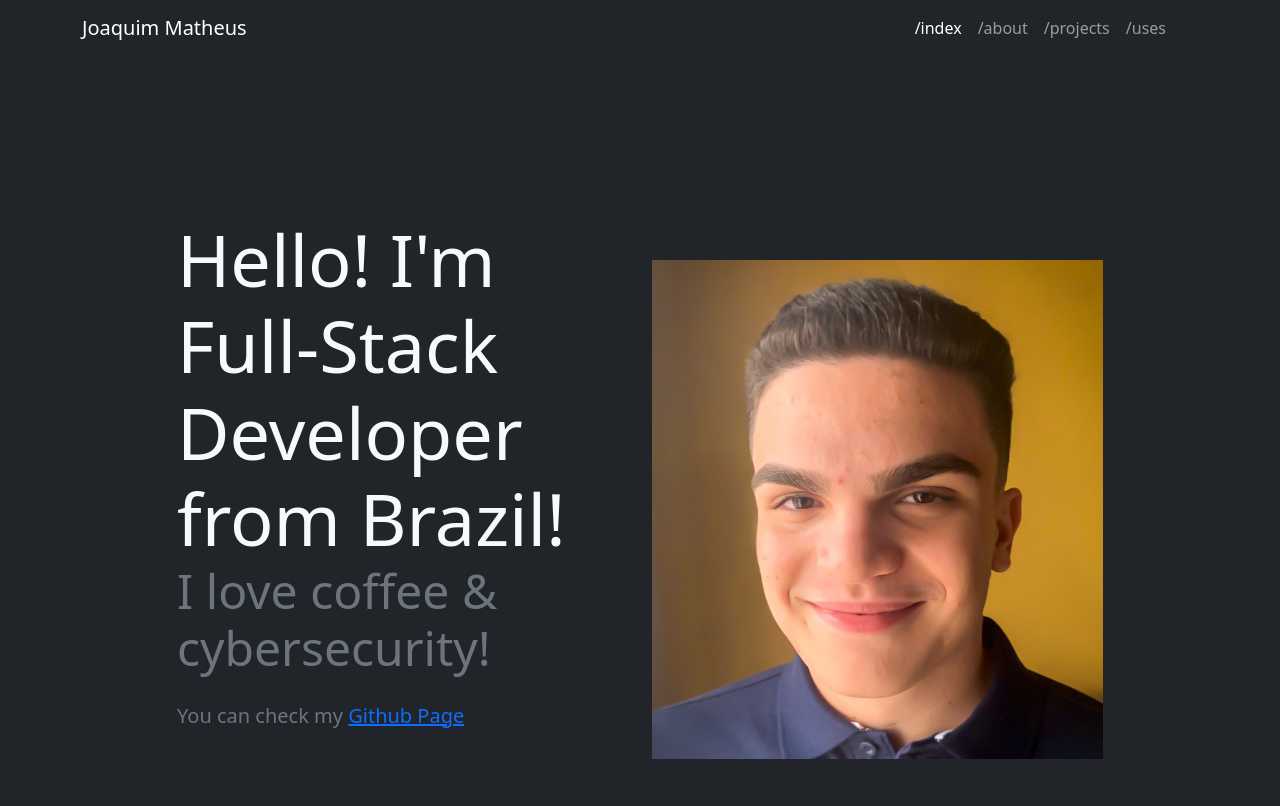
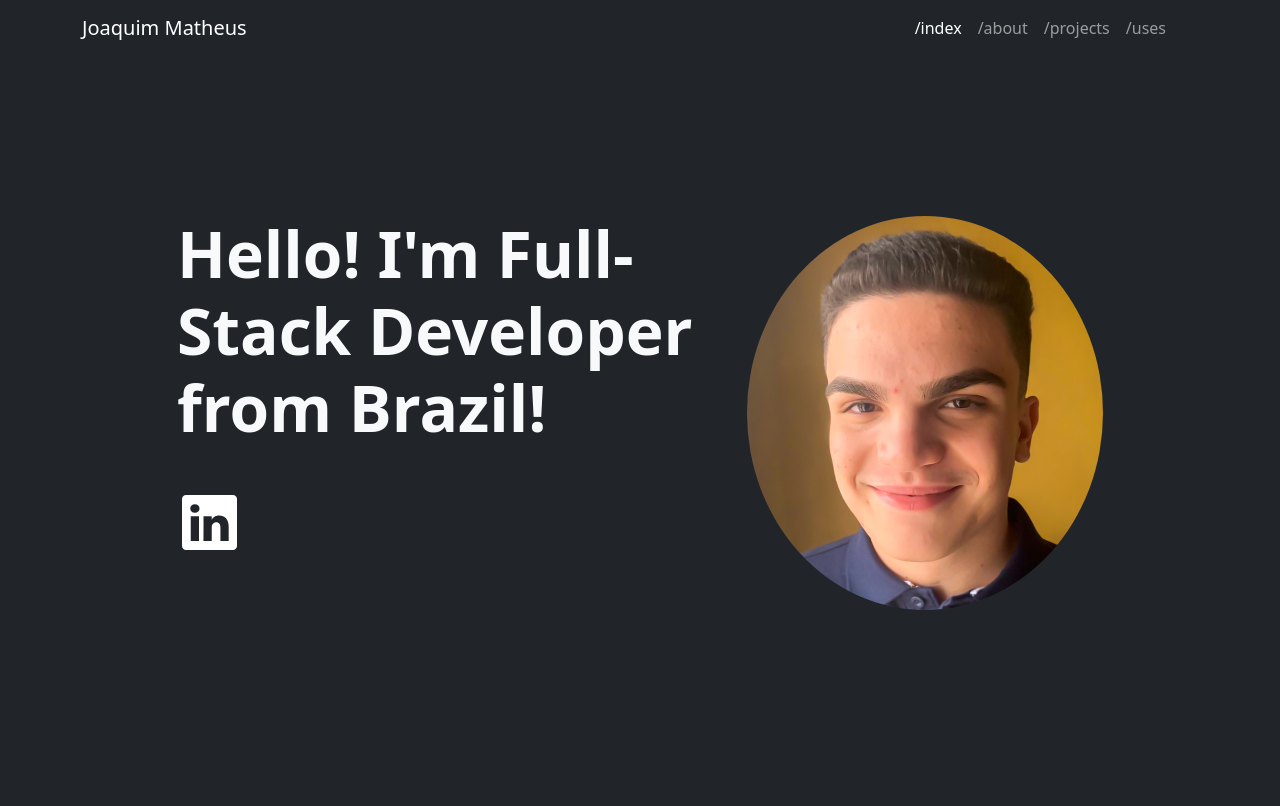
Before and after one commit to joaquimatheus/landpage_joaquimatheus, a website: page public/index.html in a window 1280 px wide. Drawn offline with nearby package versions, Linux system fonts and the light colour scheme.

Commit message:
added more class css to make more responsible

```diff
--- a/public/index.html
+++ b/public/index.html
@@ -51,23 +51,19 @@
 
         <section id="intro">
             <div class="container-lg">
-                <div class="row justify-content-center align-items-center">
-                    <div class="col-md-5 text-center text-md-start">
+                <div class="row justify-content-center align-items-rounded">
+                    <div class="col-md-6 col-sm-12 text-center text-md-start">
                         <h1>
-                            <div class="display-2 text-light">
+                            <div class="display-3 display-2  text-light fw-bold">
                                 Hello! I'm Full-Stack Developer from Brazil!
                             </div>
-                            <div class="display-5 text-muted">
-                                I love coffee & cybersecurity!
+                            <div class="my-5">
+                                <img id="linkedin" src="img/linkedin.svg" alt="linkedin icon">
                             </div>
                         </h1>
-                        <p class="lead my-4 text-muted">
-                            You can check my <a class='' href="https://github.com/joaquimatheus">Github Page</a>
-                        </p>
-                        <a href="#pricing" class="btn btn-seconday btn-lg">Github</a>
                     </div>
-                    <div class="col-md-5 text-center d-none d-md-block">
-                        <img class="img-fluid" src="img/eu.jpg" alt="my photo">
+                    <div class="col-md-4 col-sm-4 text-center">
+                        <img id="my-self" class="img-fluid" src="img/eu.jpg" alt="my photo">
                     </div>
                 </div>
             </div>
```
